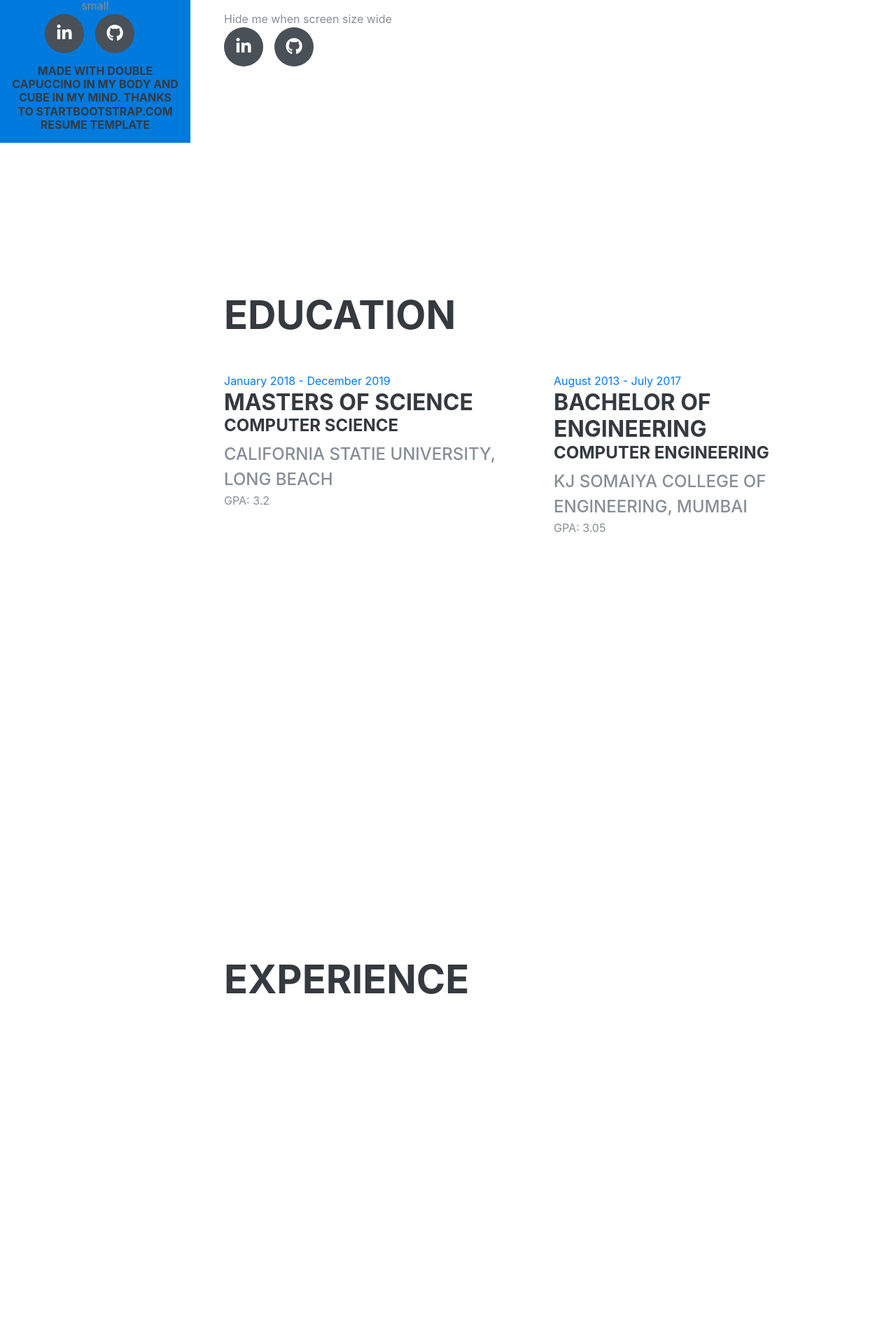
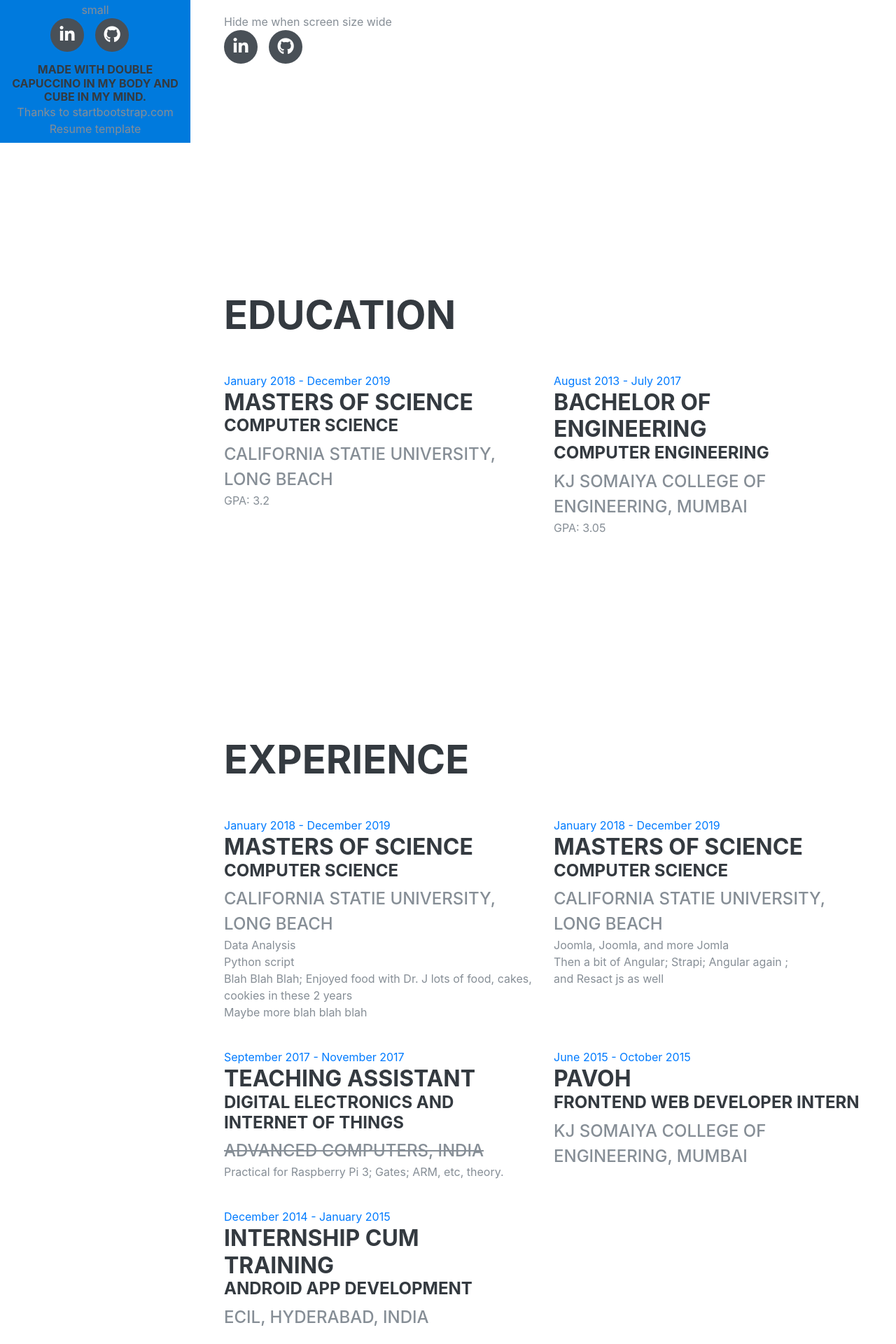
Before and after one commit to Inolas/inolas, a React (Create React App) app: page / in a window 1280 px wide. Shown: the part 596-2516 px from the top of the page at 70% size. Before the commit the page ends 2400 px from the top, so only its background shows below. Built offline with nearby package versions, Linux system fonts and the light colour scheme; a web font is replaced by a local one.

Commit message:
Project section

```diff
--- a/public/css/resume.css
+++ b/public/css/resume.css
@@ -54,16 +54,20 @@ p.lead {
   font-size: 1.5rem;
 }
 
+.social-icons .social-about {
+  visibility: hidden;
+}
+
 .social-icons a {
   display: inline-block;
-  height: 3.5rem;
-  width: 3.5rem;
+  height: 3rem;
+  width: 3rem;
   background-color: #495057;
   color: #fff !important;
   border-radius: 100%;
   text-align: center;
   font-size: 1.5rem;
-  line-height: 3.5rem;
+  line-height: 3rem;
   margin-right: 1rem !important;
 }
 
@@ -174,6 +178,11 @@ section.resume-section .resume-item .resume-date {
   section.resume-section .resume-item .resume-date {
     min-width: 18rem;
   }
+
+  .social-icons .sideNav{
+    visibility: hidden;
+  }
+
 }
 
 @media (min-width: 992px) {
@@ -202,3 +211,31 @@ a:hover, a:focus, a:active {
 .palm-tree::before {
   content: "\01F334";
 }
+
+/* PROJECT CARDS */
+
+.project-card {
+  display: inline-block;
+  height: 300px;
+  width: 270px;
+  border: 1px solid #DDD;
+  border-radius: 10px;
+  overflow: hidden;
+  vertical-align: top;
+  margin: 15px;
+  box-shadow: 1px 1px 3px rgba(0,0,0,0.05);
+}
+.project-card_content {
+  font-family: Arial, 'Helvetica Neue', Helvetica, sans-serif;
+  padding: 15px;
+}
+
+.project-card-content_title {
+  font-size: 2rem;
+  margin: 0;
+}
+
+.project-card-content_text {
+  font-size: 1.6rem;
+  line-height: 2rem;
+}
--- a/src/App.js
+++ b/src/App.js
@@ -4,6 +4,8 @@ import Sidebar from './components/Sidebar';
 import About from './components/About';
 import Education from './components/Education';
 import Exp from './components/Experience'
+import Skills from './components/Skills';
+import Projects from './components/Projects';
 
 function App() {
   return (
@@ -15,6 +17,8 @@ function App() {
       <About></About>
       <Education></Education>
       <Exp></Exp>
+      <Skills></Skills>
+      <Projects></Projects>
     </div>
 
     </div>
--- a/src/components/About.jsx
+++ b/src/components/About.jsx
@@ -25,7 +25,9 @@ export default class About extends Component{
                         aria-controls="navbarSupportedContent" aria-expanded="false"
                         aria-label="Toggle navigation"> */}
                         Hide me when screen size wide
+                        <div className="social-about">
                             <Social></Social>
+                        </div>
 
                 </div>
                 </section>
--- a/src/components/Experience.jsx
+++ b/src/components/Experience.jsx
@@ -5,7 +5,50 @@ export default class Exp extends Component{
         return(
             <section className="resume-section p-3 p-lg-5 d-flex align-items-center" id="experience">
                 <div className="w-100">
-                    <h2>Experience</h2>
+                <h2 className="mb-5">Experience</h2>
+                <div className="row">
+                    <div className="col-6 resume-item d-flex flex-column flex-md-row justify-content-between mb-4">
+                        <div className="resume-content">
+                        <span className="text-primary">January 2018 - December 2019</span>
+                            <h3 className="mb-0">Masters of Science</h3><h4>Computer Science</h4>
+                            <div className="subheading">California Statie University, Long Beach</div>
+                            <p>Data Analysis<br></br>Python script<br></br>Blah Blah Blah; Enjoyed food with Dr. J lots of food, cakes, cookies in these 2 years<br>
+                            </br>Maybe more blah blah blah</p>
+                        </div>
+                    </div>
+                    <div className=" col-6 resume-item d-flex flex-column flex-md-row justify-content-between mb-4">
+                        <div className="resume-content">
+                        <span className="text-primary">January 2018 - December 2019</span>
+                            <h3 className="mb-0">Masters of Science</h3><h4>Computer Science</h4>
+                            <div className="subheading">California Statie University, Long Beach</div>
+                            <p>Joomla, Joomla, and more Jomla <br></br>Then a bit of Angular; Strapi; Angular again ;<br></br> and Resact js as well</p>
+                        </div>
+                    </div>
+                    <div className=" col-6 resume-item d-flex flex-column flex-md-row justify-content-between mb-4">
+                        <div className="resume-content">
+                        <span className="text-primary">September 2017 - November 2017</span>
+                            <h3 className="mb-0">Teaching Assistant</h3><h4>Digital Electronics and Internet of Things</h4>
+                            <div className="subheading"><strike>Advanced Computers, India</strike></div>
+                            <p>Practical for Raspberry Pi 3; Gates; ARM, etc, theory.</p>
+                        </div>
+                    </div>
+                    <div className=" col-6 resume-item d-flex flex-column flex-md-row justify-content-between mb-4">
+                        <div className="resume-content">
+                        <span className="text-primary">June 2015 - October 2015</span>
+                            <h3 className="mb-0">Pavoh</h3><h4>Frontend Web Developer Intern</h4>
+                            <div className="subheading">KJ Somaiya College of Engineering, Mumbai</div>
+                            <p></p>
+                        </div>
+                    </div>
+                    <div className=" col-6 resume-item d-flex flex-column flex-md-row justify-content-between mb-4">
+                        <div className="resume-content">
+                        <span className="text-primary">December 2014 - January 2015</span>
+                            <h3 className="mb-0">Internship cum Training</h3><h4>Android App Development</h4>
+                            <div className="subheading">ECIL, Hyderabad, India</div>
+                            <p></p>
+                        </div>
+                    </div>
+                </div>
                 </div>
             </section>
         )
--- /dev/null
+++ b/src/components/Projects.jsx
@@ -0,0 +1,59 @@
+import React, {Component} from 'react'
+
+class Projects extends Component{
+    render(){
+        const App = () =>(
+            <div>
+                <ProjectCard
+                    Title="Version Control System in Java"
+                    StartDate="2016-2017"
+                    Associated=""
+                    ProjectLink=""
+                    imagePath=""
+                    Description="Translates Physics questions into Free Bosy Diagrams"
+                ></ProjectCard>
+                <ProjectCard
+                    Title="Mechanographics"
+                    StartDate="2016-2017"
+                    Associated=""
+                    ProjectLink=""
+                    imagePath=""
+                    Description="Translates Physics questions into Free Bosy Diagrams"
+                ></ProjectCard>
+            </div>
+        );
+        const ProjectCard = (props) => (
+            <div className="project-card cards">
+                <img src={props.imagePath} className="project-card_image" alt="project logo"/>
+                <div className="project-card_content">
+                    <h3 className="project-card-content_title">{App.Title}</h3>
+                    <p className="project-card-content_text">{App.Description}</p>
+                    {/* <ul className="movie-card-content__oscars">
+                        { renderOscars(props.oscars) }
+                    </ul> */}
+                </div>
+            </div>
+        );
+        return (
+            <section className="resume-section p-3 p-lg-5 align-items-center" id="projects">
+            <div className="w-100">
+                <h2 className="mb-5">Projects</h2>
+                <ProjectCard></ProjectCard><ProjectCard></ProjectCard>
+                <ProjectCard></ProjectCard><ProjectCard></ProjectCard>
+                <ProjectCard></ProjectCard><ProjectCard></ProjectCard>
+
+            </div>
+            </section>
+        )
+    //     return(
+    //         <section className="resume-section p-3 p-lg-5 d-flex align-items-center" id="projects">
+    //         <div className="w-100">
+    //             <h2 className="mb-5">Projects</h2>
+    //         </div>
+
+    //         </section>
+    //     )
+    }
+}
+
+export default Projects;
--- a/src/components/Sidebar.jsx
+++ b/src/components/Sidebar.jsx
@@ -34,16 +34,17 @@ export default class Sidebar extends Component {
               <a className="nav-link js-scroll-trigger" href="#skills">Skills</a>
             </li>
             <li className="nav-item">
-              <a className="nav-link js-scroll-trigger" href="#interests">Interests</a>
+              <a className="nav-link js-scroll-trigger" href="#projects">Projects</a>
             </li>
             <li className="nav-item">
-              <a className="nav-link js-scroll-trigger" href="#awards">Certificates</a>
+              <a className="nav-link js-scroll-trigger" href="#certificates">Certificates</a>
             </li>
           </ul>
         </div>
         Hide me when screen size small
         <Social></Social>
-        <h6>Made with Double Capuccino in my Body and Cube in my Mind. <span>Thanks to startbootstrap.com Resume template</span> </h6>
+        <h6 className="mb-0">Made with Double Capuccino in my Body and Cube in my Mind.</h6>
+        <span>Thanks to startbootstrap.com Resume template</span>
 
       </nav>
     </div>
--- /dev/null
+++ b/src/components/Skills.jsx
@@ -0,0 +1,13 @@
+import React, {Component} from 'react'
+
+export default class Skills extends Component{
+    render(){
+        return(
+            <section className="resume-section p-3 p-lg-5 d-flex align-items-center" id="skills">
+            <div className="w-100">
+                <h2 className="mb-5">Skills</h2>
+            </div>
+            </section>
+        )
+    }
+}
```
Also changed, not shown: public/images/profile2.png (added), src/components/Header.jsx (deleted).
